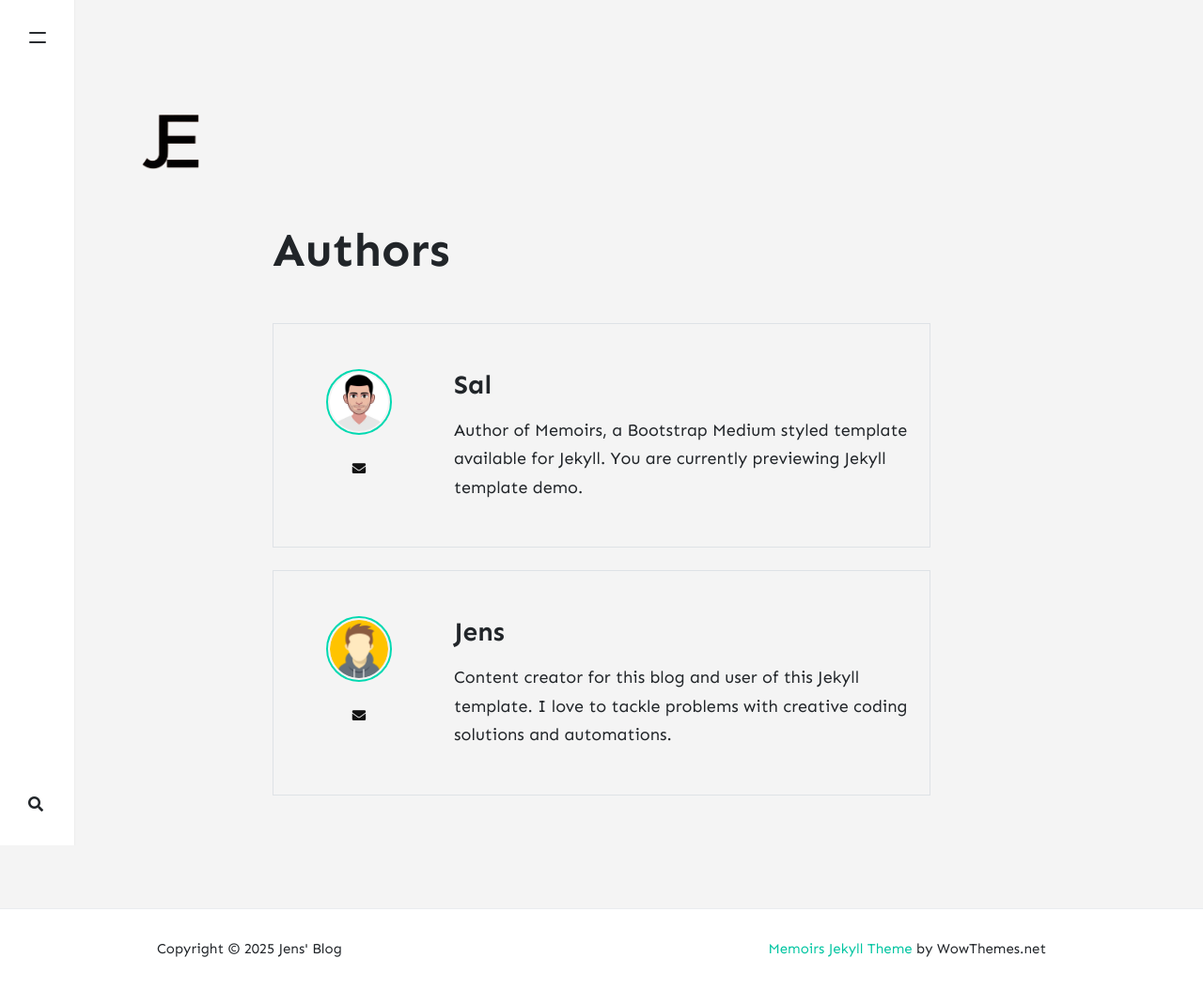
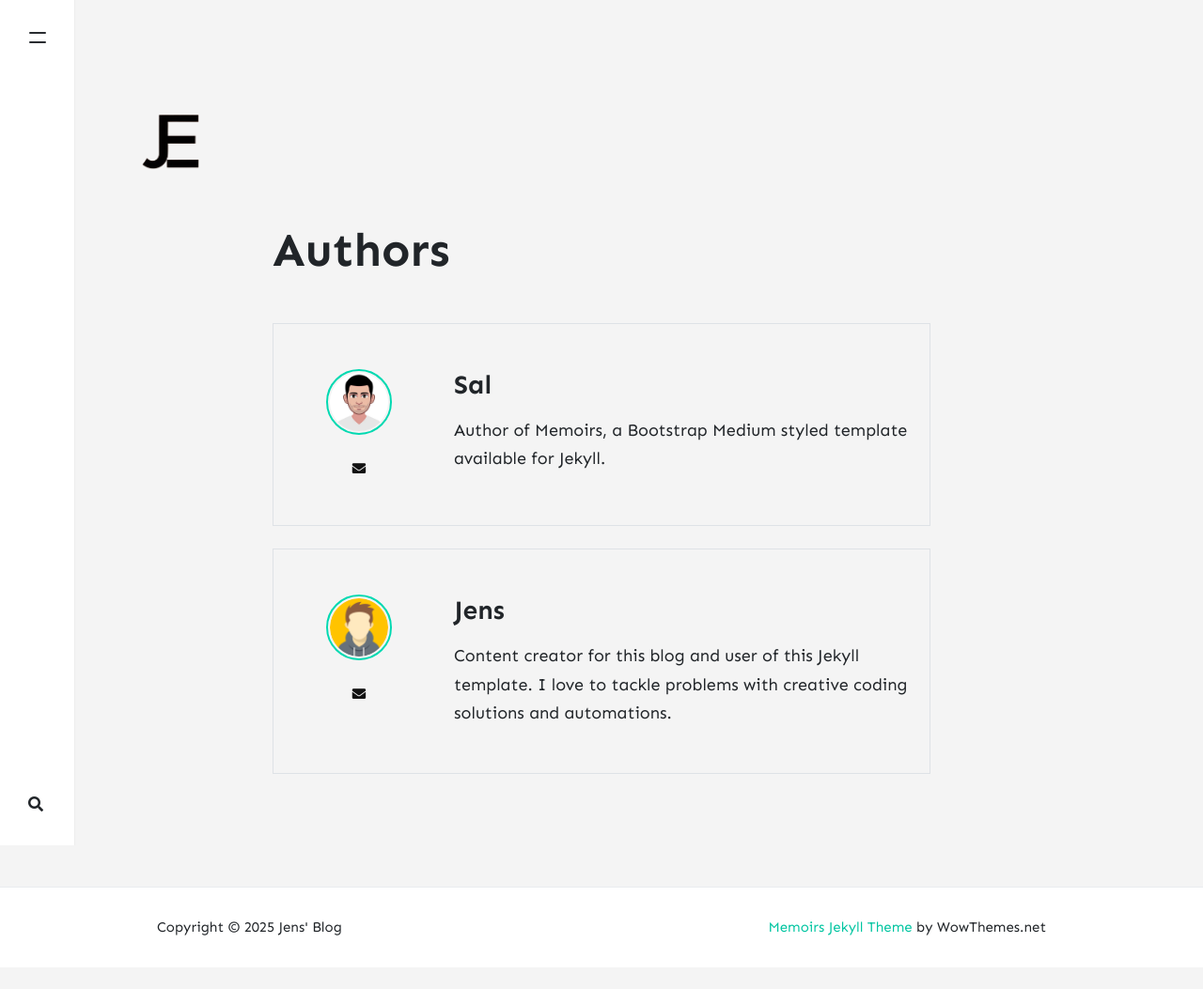
Before and after one commit to jensettl/jensettl.github.io, a Jekyll site: the page built from _pages/authors.html, in a window 1280 px wide. Shown: the whole page at 94% size. Built offline with Jekyll 4.4.1, drawn with Linux system fonts in a browser that asks for light colours; nearby versions of some CDN libraries; after the commit the page ends 1030 px from its top, so only the background shows below that.

Commit message:
Remove redundant text from Sal's author description in config file

```diff
--- a/_config.yml
+++ b/_config.yml
@@ -19,7 +19,7 @@ authors:
     display_name: Sal
     avatar: 'assets/images/avatar-sal.png'
     email: wowthemesnet@gmail.com
-    description: "Author of Memoirs, a Bootstrap Medium styled template available for Jekyll. You are currently previewing Jekyll template demo."
+    description: "Author of Memoirs, a Bootstrap Medium styled template available for Jekyll."
   jens:
     name: Jens
     display_name: Jens
```
